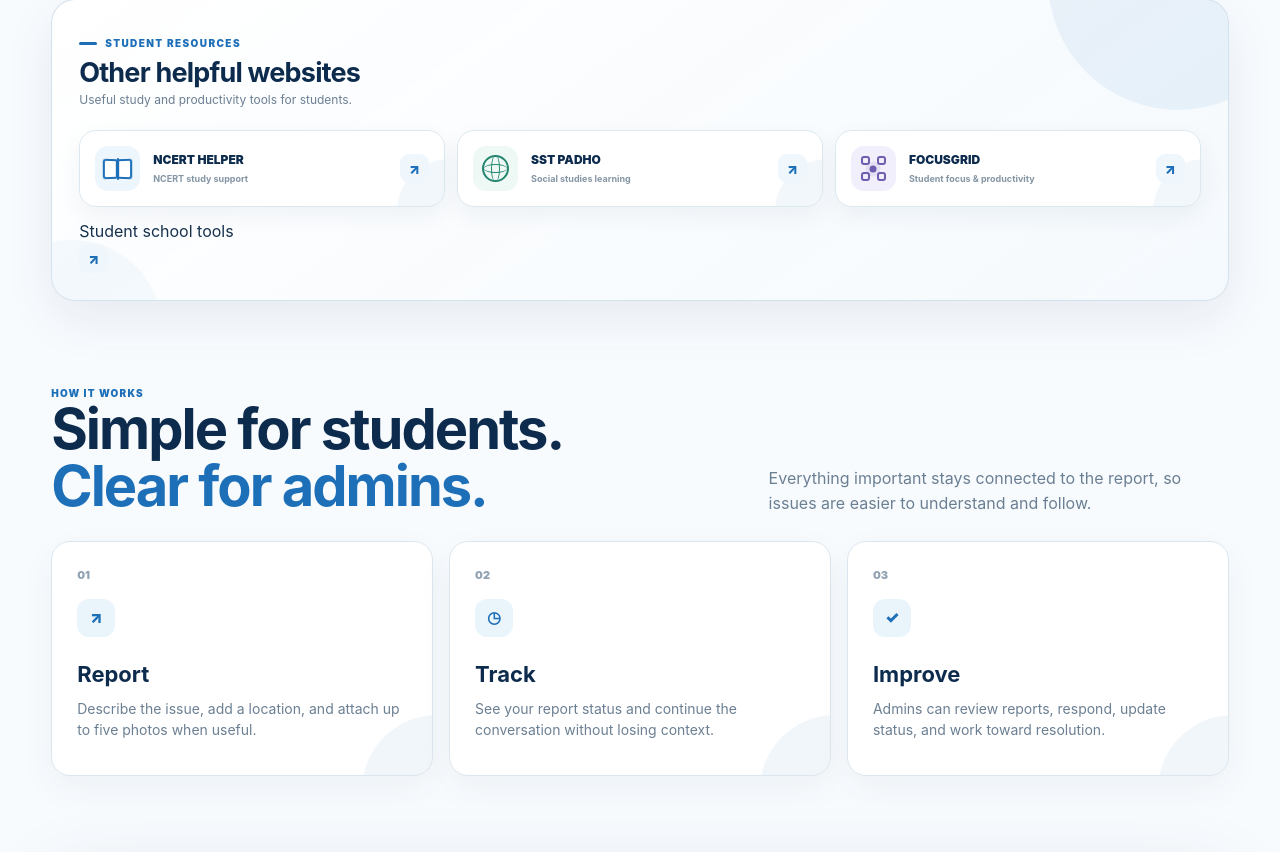
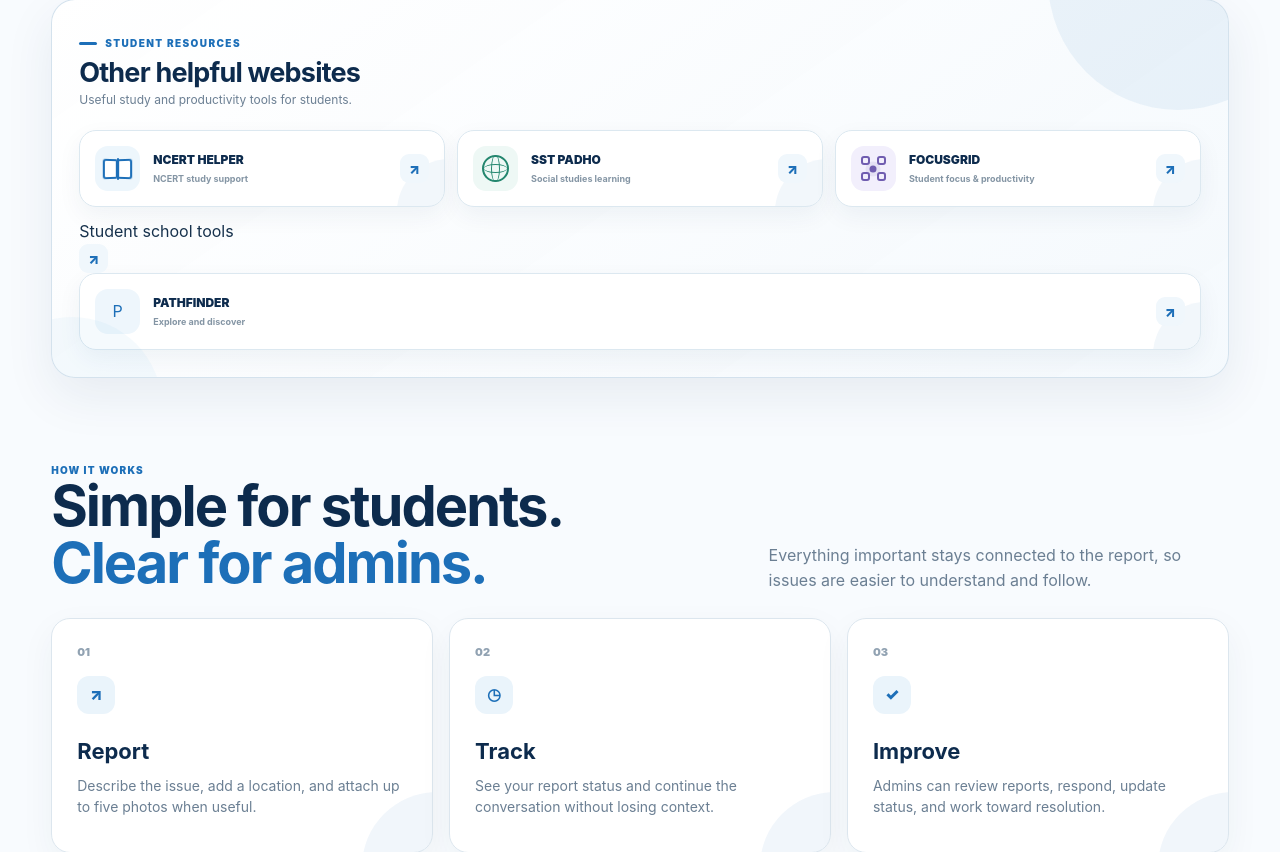
Before and after one commit to Chinmay012421/Voice4Students, a Flask app: page / in a window 1280 px wide. Shown: the part 846-1698 px from the top of the page. Run offline with Flask 3, Linux system fonts and the light colour scheme; parts of the project's set-up code (start-up, migrations or seed data) failed here and were passed over.

Commit message:
Add Pathfinder resource card to home page
Added a new resource card for the Pathfinder website with logo and description.

```diff
--- a/templates/home.html
+++ b/templates/home.html
@@ -267,6 +267,24 @@
 
      </a>
 
+
+     <a
+       class="home-resource-card pathfinder-resource"
+       href="https://one0th-pathfinder.onrender.com/"
+       target="_blank"
+       rel="noopener noreferrer"
+       aria-label="Open Pathfinder website"
+     >
+       <div class="home-resource-logo">
+         <span class="pathfinder-logo">P</span>
+       </div>
+       <div class="home-resource-info">
+         <strong>PATHFINDER</strong>
+         <span>Explore and discover</span>
+       </div>
+       <div class="home-resource-arrow">↗</div>
+     </a>
+
   </div>
 
 </section>
```
